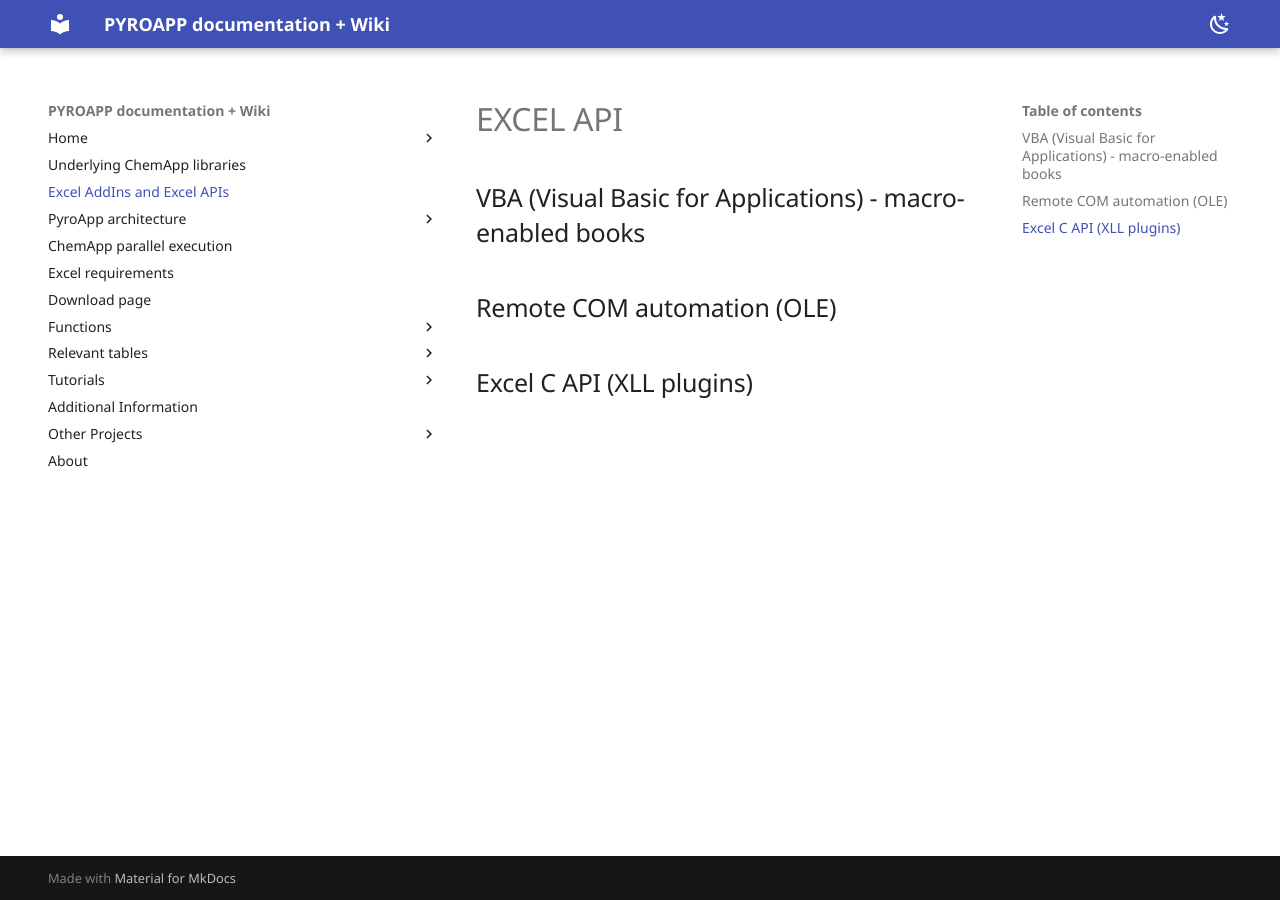
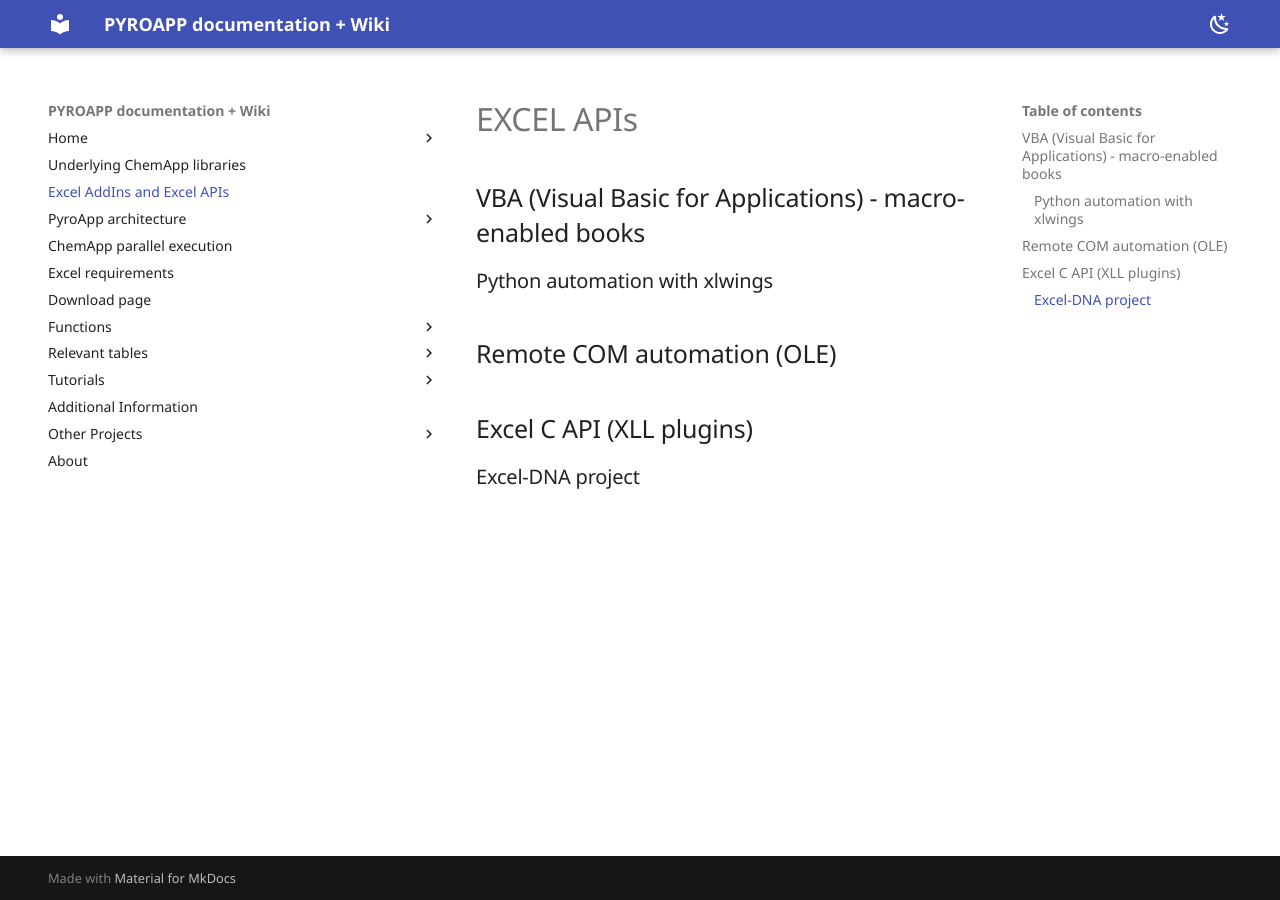
Before and after one commit to evnekdev/pyroapp-docs, an MkDocs documentation site: the page built from docs/excel-api.md, in a window 1280 px wide. Built offline with MkDocs 1.6.1 and Material for MkDocs 9.7.7, drawn with Linux system fonts in a browser that asks for light colours; some web fonts are replaced.

Commit message:
Update excel-api.md

```diff
--- a/docs/excel-api.md
+++ b/docs/excel-api.md
@@ -1,7 +1,11 @@
-# EXCEL API
+# EXCEL APIs
 
 ## VBA (Visual Basic for Applications) - macro-enabled books
+
+### Python automation with xlwings
 
 ## Remote COM automation (OLE)
 
 ## Excel C API (XLL plugins)
+
+### Excel-DNA project
```
